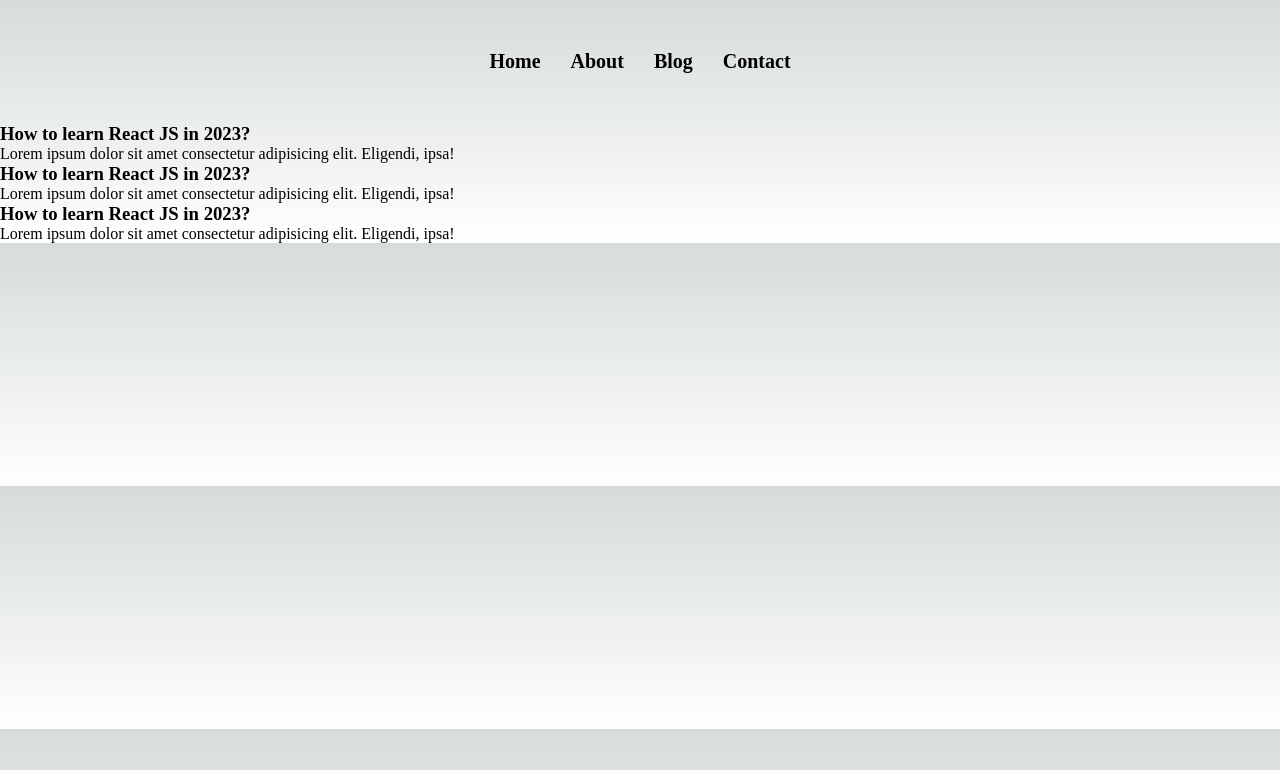
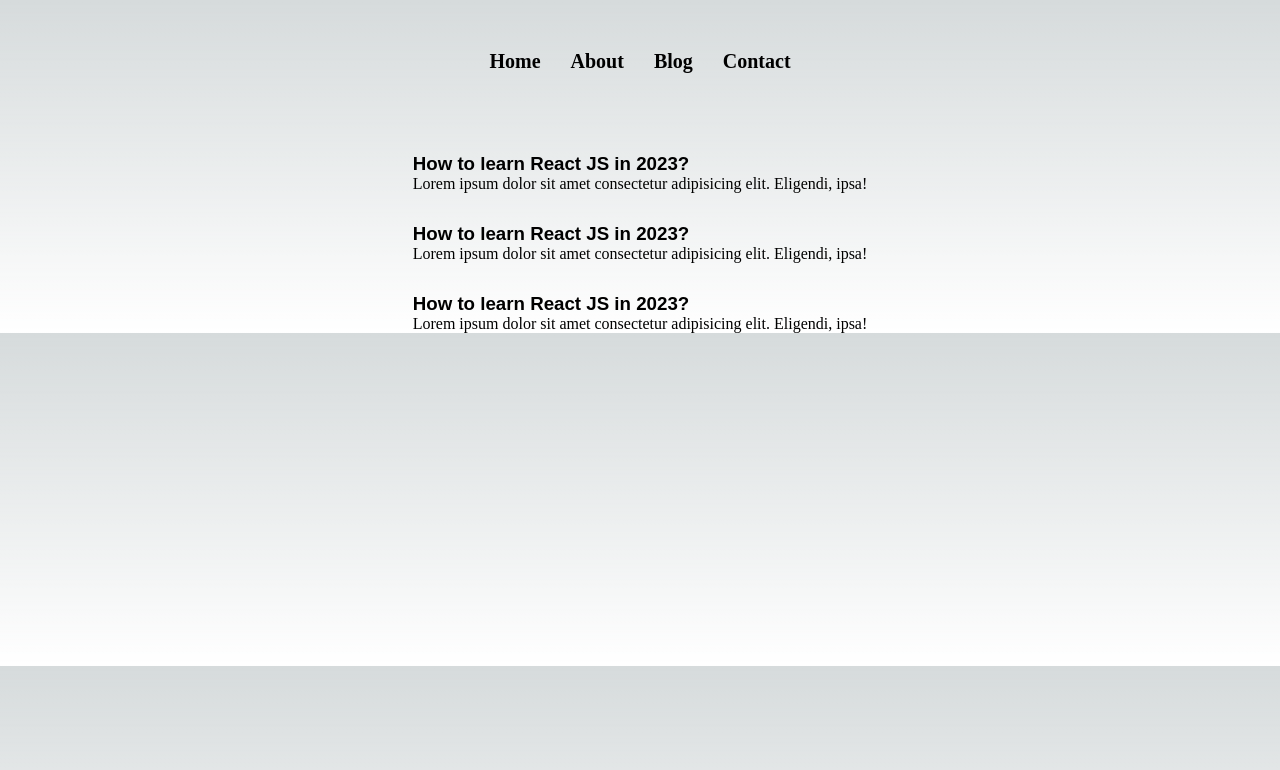
Before and after one commit to JAYMAKWANA2202/Hunting-Coder, a Next.js app in the folder hunting-coder/: page /blog in a window 1280 px wide. Shown: the top 770 px of the page. Built offline with nearby package versions, Linux system fonts and the light colour scheme.

Commit message:
create a json file for read data

```diff
--- /dev/null
+++ b/hunting-coder/blogdata/how-to-learn-reactjs.json
@@ -0,0 +1,5 @@
+{
+  "title": "How tolearn React js",
+  "content": "React (also known as React.js or ReactJS) is a free and open-source front-end JavaScript library[3] for building user interfaces based on components. It is maintained by Meta (formerly Facebook) and a community of individual developers and companies.[4][5][6] React can be used as a base in the development of single-page, mobile, or server-rendered applications with frameworks like Next.js. However, React is only concerned with the user interface and rendering components to the DOM, so creating React applications usually requires the use of additional libraries for routing, as well as certain client-side functionality.[7][8]",
+  "author": "Jay Makwana"
+}
--- a/hunting-coder/pages/blog.js
+++ b/hunting-coder/pages/blog.js
@@ -1,4 +1,6 @@
 import Head from "next/head";
+import styles from "../styles/Blog.module.css";
+import Link from "next/link";
 
 export default function Blog() {
   return (
@@ -7,22 +9,25 @@ export default function Blog() {
         <title>Blog Page</title>
         <link rel="icon" href="/coder.png" />
       </Head>
-      <div>
-        <div className="deatil">
+      <main className={styles.main}>
+        <div className={styles.content}>
+          <div className={styles.detail}>
+            <Link href={`/blogpost/Learn-React Js`}>
+              <h3>How to learn React JS in 2023?</h3>
+            </Link>
+            <p>
+              Lorem ipsum dolor sit amet consectetur adipisicing elit. Eligendi,
+              ipsa!
+            </p>
+          </div>
+          <div className={styles.detail}>
             <h3>How to learn React JS in 2023?</h3>
             <p>
               Lorem ipsum dolor sit amet consectetur adipisicing elit. Eligendi,
               ipsa!
             </p>
           </div>
-        <div className="deatil">
-          <h3>How to learn React JS in 2023?</h3>
-          <p>
-            Lorem ipsum dolor sit amet consectetur adipisicing elit. Eligendi,
-            ipsa!
-          </p>
-        </div>
-        <div className="deatil">
+          <div className={styles.detail}>
             <h3>How to learn React JS in 2023?</h3>
             <p>
               Lorem ipsum dolor sit amet consectetur adipisicing elit. Eligendi,
@@ -30,6 +35,7 @@ export default function Blog() {
             </p>
           </div>
         </div>
+      </main>
     </>
   );
 }
--- a/hunting-coder/pages/index.js
+++ b/hunting-coder/pages/index.js
@@ -24,7 +24,7 @@ export default function Home() {
           <h1>
             <span>Hunting Coder</span>
           </h1>
-          <img src="/home_pic.avif" alt="" />
+          <img src="/home_pic.avif" alt="Hunting coder" />
           <p>Welcome Coders for Hunting the code</p>
         </div>
 
--- /dev/null
+++ b/hunting-coder/styles/Blog.module.css
@@ -0,0 +1,15 @@
+.main {
+  display: flex;
+  flex-direction: column;
+  justify-content: space-between;
+  align-items: center;
+}
+
+.detail {
+  margin-top: 30px;
+}
+
+.detail h3 {
+  font-family: Arial, Helvetica, sans-serif;
+  cursor: pointer;
+}
--- /dev/null
+++ b/hunting-coder/styles/BlogPost.module.css
@@ -0,0 +1,21 @@
+.main {
+  display: flex;
+  flex-direction: column;
+  justify-content: space-between;
+  align-items: center;
+}
+
+.center {
+  /* display: flex; */
+  justify-content: center;
+  align-items: center;
+  position: relative;
+  padding: 2rem 18rem;
+}
+
+.center p {
+  padding: 10px;
+  margin-left: -20px;
+  margin-top: 10px;
+  font-size: 25px;
+}
--- a/hunting-coder/styles/Home.module.css
+++ b/hunting-coder/styles/Home.module.css
@@ -33,15 +33,13 @@
 }
 
 .center {
-  /* display: flex; */
   justify-content: center;
   align-items: center;
   position: relative;
-  padding: 2rem 0;
 }
 .center h1 span {
   color: red;
-  font-size: 50px;
+  font-size: 45px;
 }
 .center img {
   margin-top: 15px;
```
Also changed, not shown: hunting-coder/pages/blogpost/[slug].js (+15 -1 lines), hunting-coder/styles/Blod.modual.css (deleted). Lines whose indentation alone changed are shown as unchanged.
